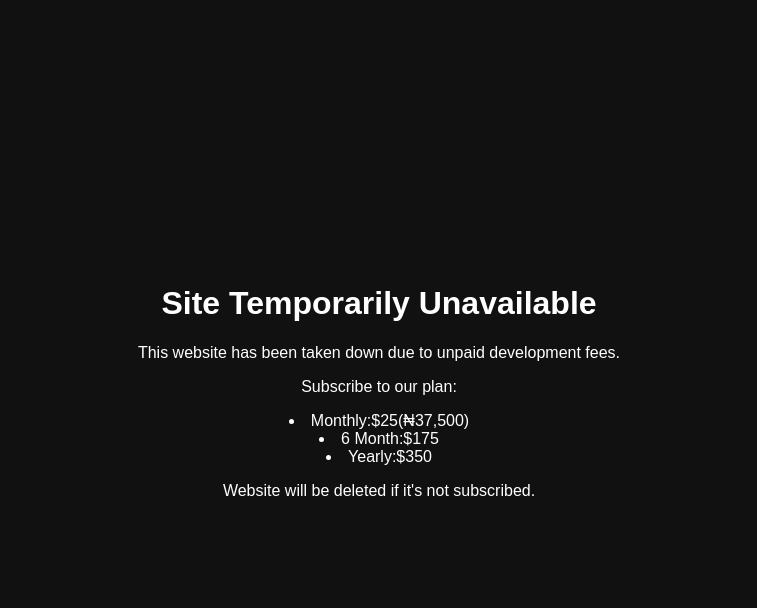
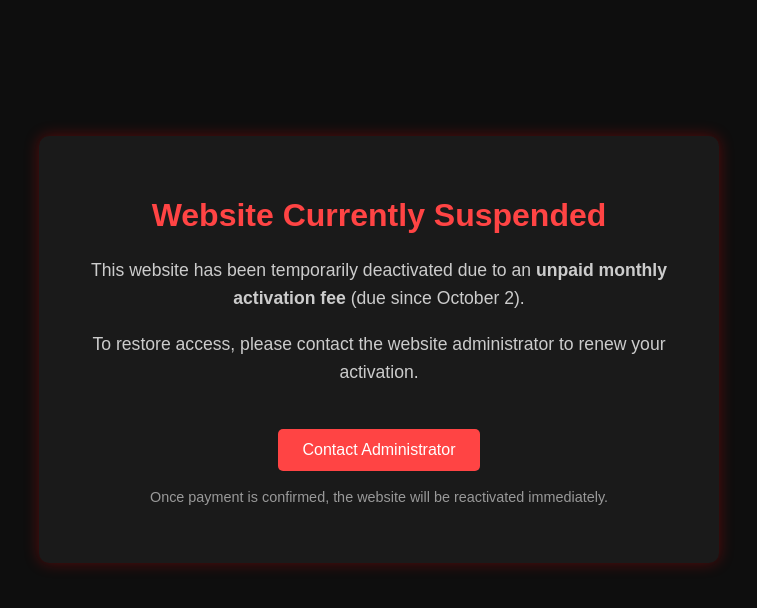
Before and after one commit to vip-Ticket/Apply-fan-card, a plain HTML site: page temp1.html in a window 1280 px wide. Shown: the whole page, without its empty margins (261-1018 px from the left). Drawn offline with Linux system fonts and the light colour scheme.

Commit message:
Update temp1.html

```diff
--- a/temp1.html
+++ b/temp1.html
@@ -1,24 +1,76 @@
 <!DOCTYPE html>
-<html>
+<html lang="en">
 <head>
-  <title>Site Unavailable</title>
+  <meta charset="UTF-8">
+  <meta name="viewport" content="width=device-width, initial-scale=1.0">
+  <title>Website Suspended - Activation Required</title>
   <style>
     body {
-      background: #111;
-      color: white;
+      background: #0e0e0e;
+      color: #fff;
+      font-family: "Poppins", sans-serif;
       text-align: center;
-      font-family: Arial, sans-serif;
-      padding-top: 20%;
+      padding: 10% 5%;
+    }
+
+    .container {
+      max-width: 600px;
+      margin: auto;
+      background: #1a1a1a;
+      padding: 40px;
+      border-radius: 10px;
+      box-shadow: 0 0 15px rgba(255, 0, 0, 0.3);
+      animation: fadeIn 1.5s ease;
+    }
+
+    h1 {
+      color: #ff4444;
+      font-size: 2rem;
+    }
+
+    p {
+      font-size: 1.1rem;
+      margin-top: 15px;
+      color: #ccc;
+      line-height: 1.6;
+    }
+
+    @keyframes fadeIn {
+      from { opacity: 0; transform: translateY(-10px); }
+      to { opacity: 1; transform: translateY(0); }
+    }
+
+    .contact-btn {
+      display: inline-block;
+      margin-top: 25px;
+      background: #ff4444;
+      padding: 12px 25px;
+      color: #fff;
+      text-decoration: none;
+      border-radius: 5px;
+      font-weight: 500;
+      transition: background 0.3s;
+    }
+
+    .contact-btn:hover {
+      background: #ff2222;
+    }
+
+    .notice {
+      font-size: 0.9rem;
+      margin-top: 15px;
+      color: #999;
     }
   </style>
 </head>
 <body>
-  <h1>Site Temporarily Unavailable</h1>
-  <p>This website has been taken down due to unpaid development fees.</p>
-  <p>Subscribe to our plan:</p>
-  <li>Monthly:$25(&#8358;37,500)</li>
-  <li>6 Month:$175</li>
-  <li>Yearly:$350</li>
-  <p>Website will be deleted if it's not subscribed.</p>
+  <div class="container">
+    <h1>Website Currently Suspended</h1>
+    <p>This website has been temporarily deactivated due to an <strong>unpaid monthly activation fee</strong> (due since October 2).</p>
+    <p>To restore access, please contact the website administrator to renew your activation.</p>
+
+    <a href="learntechhub19@gmail.com" class="contact-btn">Contact Administrator</a>
+    <p class="notice">Once payment is confirmed, the website will be reactivated immediately.</p>
+  </div>
 </body>
 </html>
```
